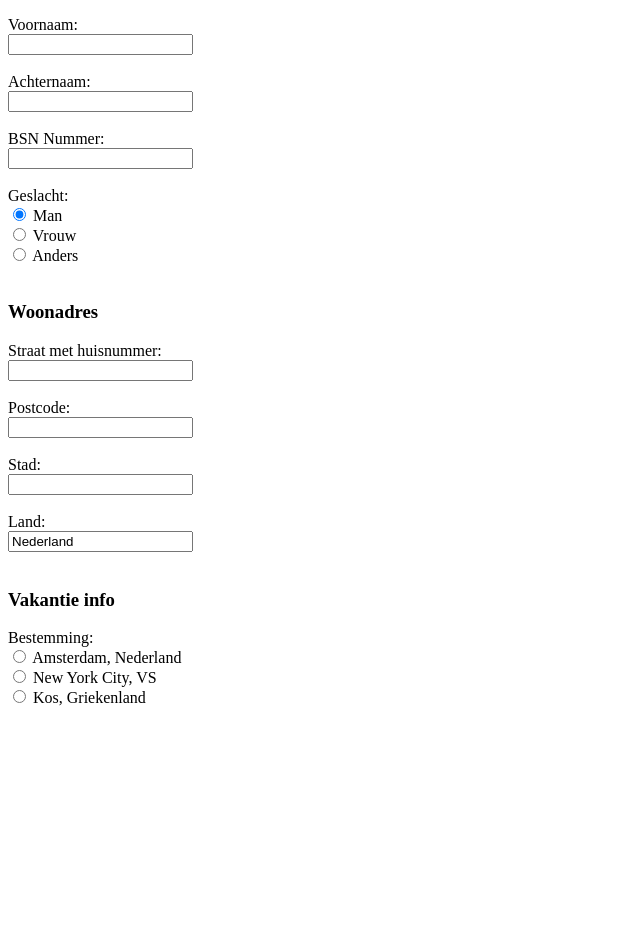
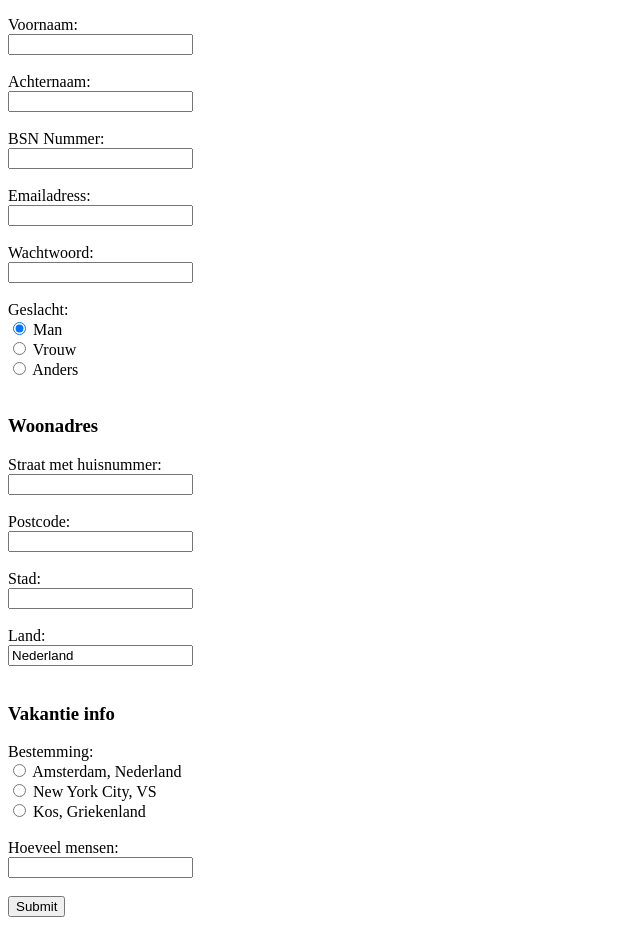
Before and after one commit to Stefan-Aldus/p1-html-css, a plain HTML site: page opdracht_3.2/index.html in a window 1280 px wide. Shown: the part 152-1077 px from the top of the page, without its empty margins (0-640 px from the left). Before the commit the page ends 885 px from the top, so only its background shows below. Drawn offline with Linux system fonts and the light colour scheme.

Commit message:
Fixed the

```diff
--- a/opdracht_3.2/index.html
+++ b/opdracht_3.2/index.html
@@ -15,18 +15,27 @@
     <form>
       <h3>Persoonlijke info</h3>
       <label for="firstname">Voornaam:</label><br />
-      <input type="text" id="firstname" pattern="[A-Za-z]" name="firstname" />
-      <br />
-      <br />
+      <input type="text" id="firstname" name="firstname" pattern="[A-Za-z]+" />
+      <br /><br />
+
       <label for="lastname">Achternaam:</label> <br />
-      <input type="text" name="lastname" id="lastname" />
-      <br />
-      <br />
+      <input type="text" name="lastname" id="lastname" pattern="[A-Za-z]+"/>
+      <br /><br />
+
       <label for="bsn">BSN Nummer:</label>
       <br />
-      <input type="number" name="bsn nummer" id="bsn nummer" pattern="{9}" />
+      <input type="number" name="bsn nummer" id="bsn nummer" pattern="[1-9]{9}" />
+      <br /><br />
+
+      <label for="email">Emailadress:</label>
       <br />
+      <input type="email" name="email" id="email" />
+      <br /><br />
+
+      <label for="password">Wachtwoord:</label>
       <br />
+      <input type="password" name="password" id="password" />
+      <br /><br />
 
       <label for="gender">Geslacht:</label> <br />
       <input type="radio" name="gender" id="man" value="Man" checked />
@@ -37,33 +46,28 @@
       <br />
       <input type="radio" name="gender" id="anders" value="Anders" />
       <label for="anders">Anders</label>
-      <br />
-      <br />
+      <br /><br />
 
       <h3>Woonadres</h3>
       <label for="adress">Straat met huisnummer:</label>
       <br />
       <input type="text" name="adress" id="adress" />
-      <br />
-      <br />
+      <br /><br />
 
       <label for="postcode">Postcode:</label>
       <br />
       <input type="text" name="postcode" id="postcode" pattern="{6}" />
-      <br />
-      <br />
+      <br /><br />
 
       <label for="city">Stad:</label>
       <br />
       <input type="text" name="city" id="city" />
-      <br />
-      <br />
+      <br /><br />
 
       <label for="country">Land:</label>
       <br />
       <input type="text" name="country" id="country" value="Nederland" />
-      <br />
-      <br />
+      <br /><br />
 
       <h3>Vakantie info</h3>
       <label for="vakantie">Bestemming:</label>
@@ -76,8 +80,14 @@
       <br />
       <input type="radio" name="vakantie" id="vakantie" value="Greece" />
       <label for="Greece">Kos, Griekenland</label>
+      <br /><br />
+
+      <label for="people">Hoeveel mensen:</label>
       <br />
-      <br />
+      <input type="number" name="people" id="people" pattern="[1-4]" />
+      <br /><br />
+
+      <input type="submit" value="Submit" />
     </form>
   </body>
 </html>
```
